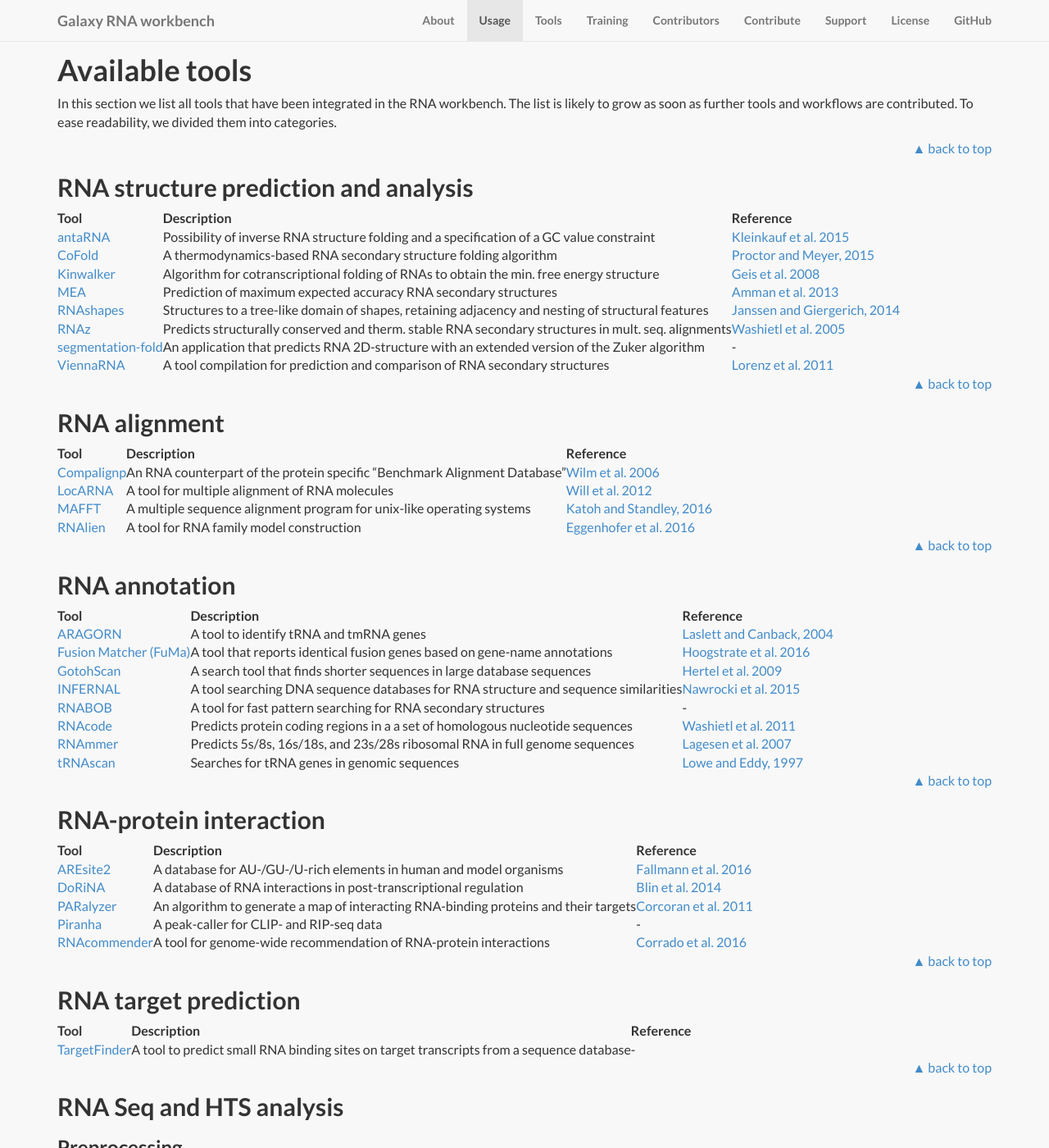
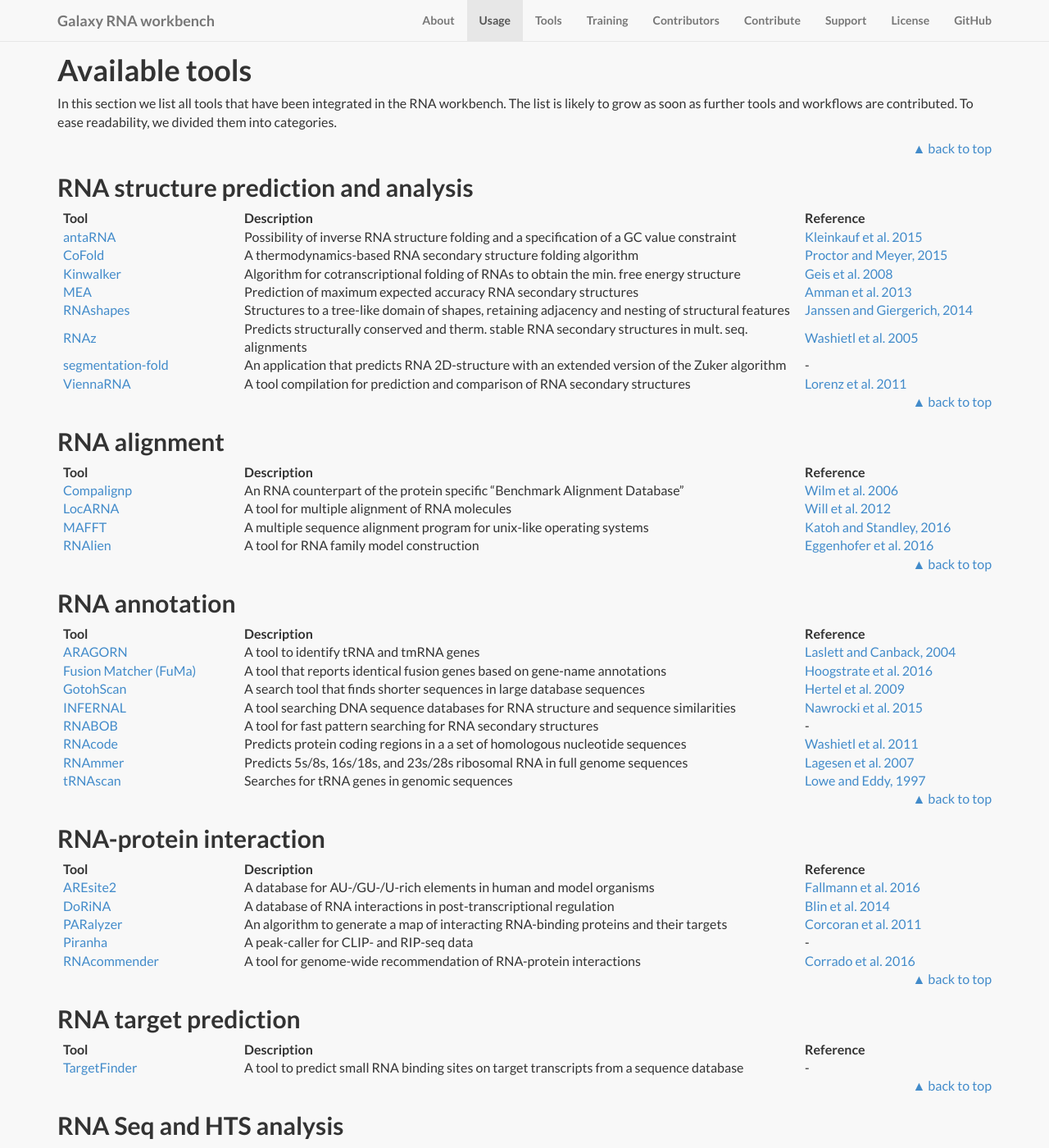
Before and after one commit to bgruening/galaxy-rna-workbench, a Jekyll site: the page built from index.md, in a window 1280 px wide and 1400 px high, scrolled down 3951 px. Shown: the whole window at 82% size. Built offline with Jekyll 4.4.1, drawn with Linux system fonts in a browser that asks for light colours; nearby versions of some CDN libraries; library files that are not in the unit come from our copies; our own code applies the rules of GitHub Pages for plain Markdown files; grey boxes are pictures that could not be loaded.

Commit message:
Fix table formatting

```diff
--- a/assets/css/landing-page.css
+++ b/assets/css/landing-page.css
@@ -164,3 +164,22 @@
 p.copyright {
     margin: 15px 0 0;
 }
+
+table {
+    width: 100%;
+    table-layout: fixed;
+}
+
+td, th {
+    padding-right: 15px;
+}
+
+table tr td:first-child, table tr th:first-child {
+    padding-left: 7px;
+    width: 20%;
+}
+
+table tr td:last-child, table tr th:last-child {
+    padding-right: 7px;
+    width: 20%;
+}
```
